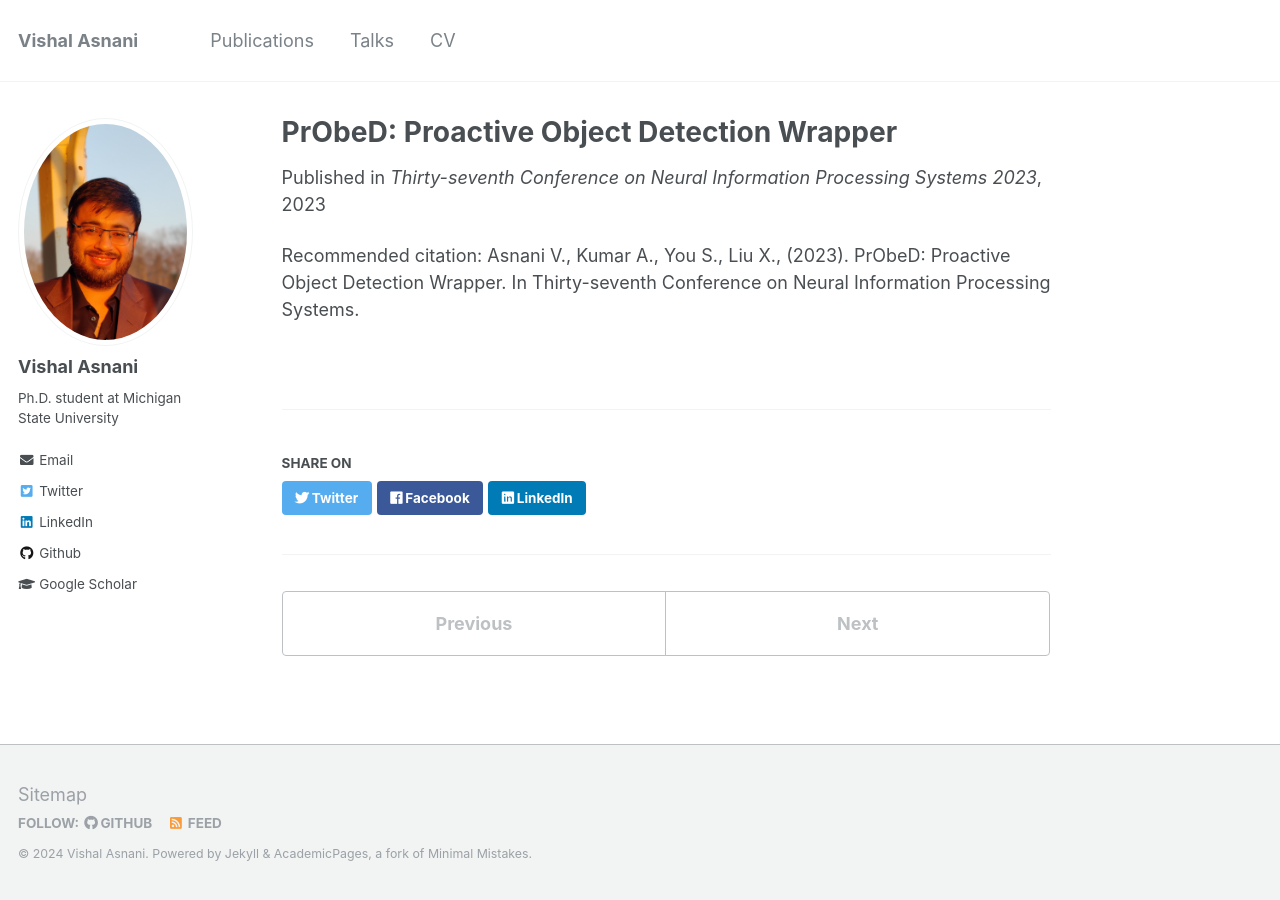
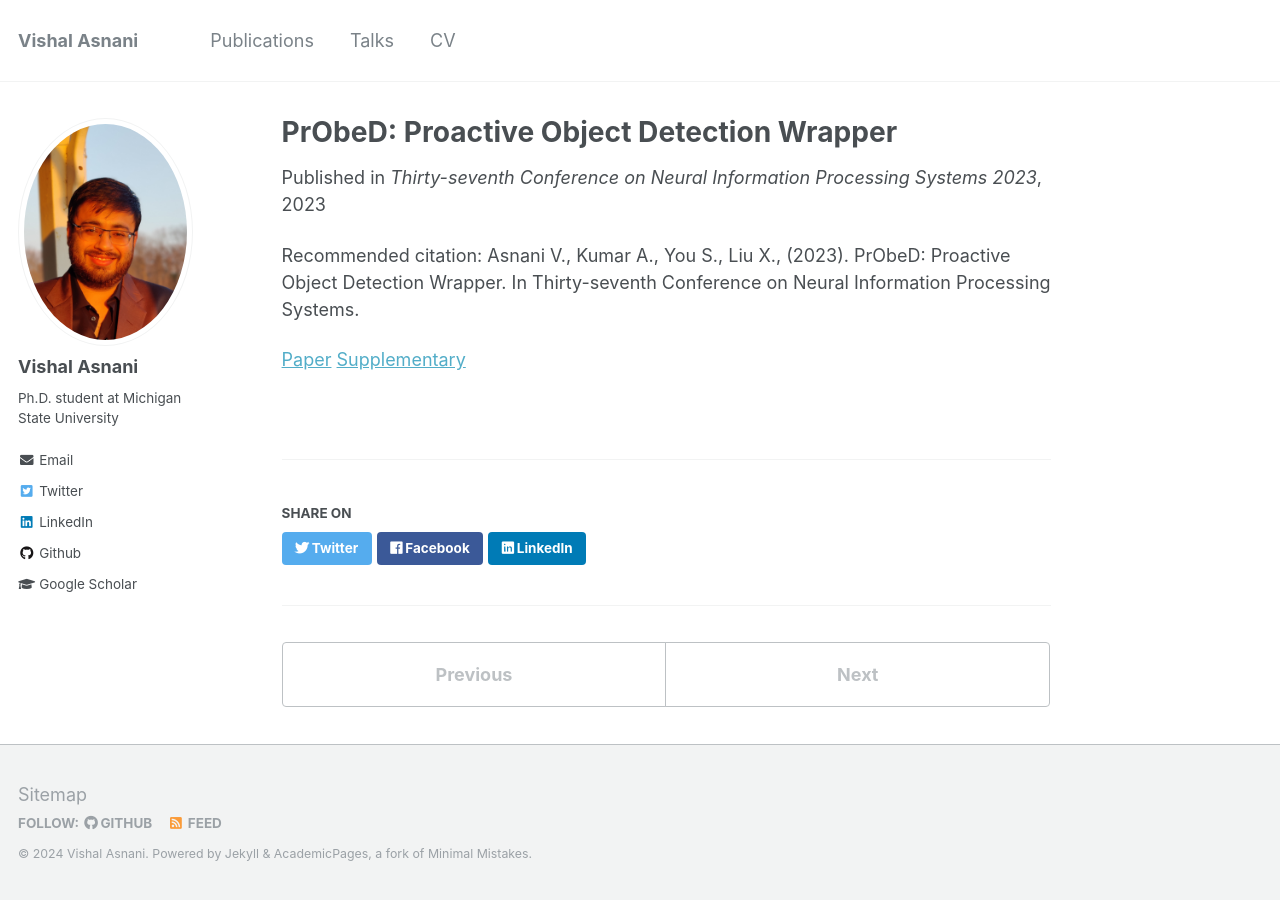
Before and after one commit to vishal3477/vishal3477.github.io, a Jekyll site: the page built from _publications/paper5.md, in a window 1280 px wide. Built offline with Jekyll 4.4.1, drawn with Linux system fonts in a browser that asks for light colours.

Commit message:
Update paper5.md

```diff
--- a/_publications/paper5.md
+++ b/_publications/paper5.md
@@ -7,3 +7,6 @@ venue: 'Thirty-seventh Conference on Neural Information Processing Systems 2023'
 paperurl: ''
 citation: 'Asnani V., Kumar A., You S., Liu X., (2023). PrObeD: Proactive Object Detection Wrapper. In Thirty-seventh Conference on Neural Information Processing Systems.'
 ---
+
+[Paper](http://vishal3477.github.io/files/probed.pdf)
+[Supplementary](http://vishal3477.github.io/files/probed_supp.pdf)
```
